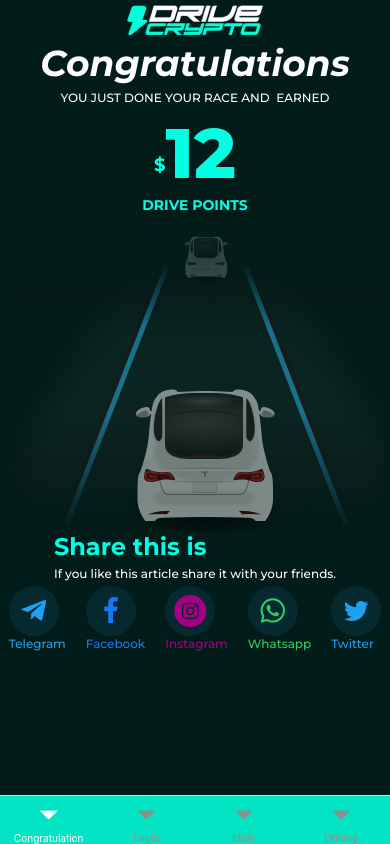
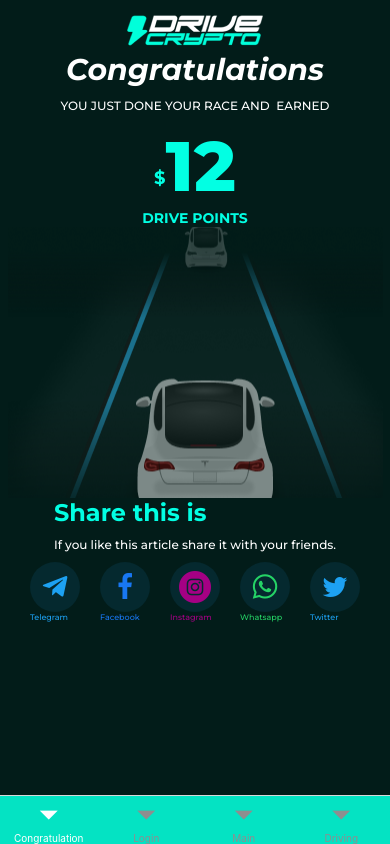
Before and after one commit to BielPimentaDev/boltV2, a React Native app: screen / in a window 390 px wide. Built offline with nearby package versions, Linux system fonts and the light colour scheme.

Commit message:
map component

```diff
--- a/package.json
+++ b/package.json
@@ -26,7 +26,9 @@
     "react-native-web": "0.17.7",
     "styled-components": "^5.3.5",
     "expo-updates": "~0.13.3",
-    "expo-linear-gradient": "~11.3.0"
+    "expo-linear-gradient": "~11.3.0",
+    "expo-location": "~14.2.2",
+    "react-native-maps": "0.30.2"
   },
   "devDependencies": {
     "@babel/core": "^7.12.9"
--- a/screen/Congratulation/Index.jsx
+++ b/screen/Congratulation/Index.jsx
@@ -1,4 +1,4 @@
-import { View, Text, StyleSheet, Image } from 'react-native'
+import { View, Text, StyleSheet, Image, StatusBar } from 'react-native'
 import { FontAwesome5 } from '@expo/vector-icons';
 import { FontAwesome } from '@expo/vector-icons';
 import { Entypo } from '@expo/vector-icons';
@@ -16,7 +16,8 @@
 export default function Index() {
   return (
     <View style={styles.container}>
-        <Image source={require('../../assets/imgs/logo2.png')}/>
+        <StatusBar/>
+        <Image source={require('../../assets/imgs/logo2.png')} />
 
         <Text style={styles.title}>Congratulations</Text>
         <Text style={styles.subtitle}>YOU JUST DONE YOUR RACE AND  EARNED</Text>
@@ -29,7 +30,7 @@
             <Text style={styles.textPoints}>DRIVE POINTS</Text>
 
         </View>
-        <Image source={require('../../assets/imgs/congratulations_image.png')} style={{height: '40%'}}/>
+        <Image source={require('../../assets/imgs/congratulations_image.png')} style={{height: '35%'}}/>
 
         <View style={{justifyContent:'flex-start'}}>
             <Text style={styles.contrastText}>Share this is</Text>
@@ -43,7 +44,7 @@
                         <View  style={styles.socialCircle}>
                             {Object.values(item)[0][0]}
                             </View>
-                                        <Text style={{fontFamily: 'mont', color: Object.values(item)[0][1], fontSize:12}}  key={Object.keys(item)}>
+                                        <Text style={{fontFamily: 'mont', color: Object.values(item)[0][1], fontSize:8}}  key={Object.keys(item)}>
                         {Object.keys(item)[0]}
                                         </Text>
                     </View>
@@ -61,18 +62,20 @@
         width:'100%',
         alignItems:'center',
         alignContent:'center',
+        padding: 10
+
 
     },
     title:{
         color: 'white',
         fontFamily: 'montBoldItalic',
-        fontSize:36
+        fontSize:30
     },
     subtitle:{
         color: 'white',
         fontFamily: 'mont',
         fontSize:12,
-        marginVertical:5,
+        marginVertical:10,
 
     },
     biggerNumber:{
@@ -92,9 +95,10 @@
         color: '#02FFE3',
         fontFamily:'montBold'
     },
-    socialContainer:{flexDirection: 'row', justifyContent:'space-around'},
+    socialContainer:{flexDirection: 'row', justifyContent:'space-around', alignItems:'center'},
     socialMediaView:{
-        marginHorizontal:10
+        marginHorizontal:10,
+
     },
     socialCircle:{
         backgroundColor: '#05292F',
--- a/screen/Driving/Index.jsx
+++ b/screen/Driving/Index.jsx
@@ -6,6 +6,7 @@
 import BatteryCount from './BatteryCount'
 import Status from './Status'
 import SliderButton from './SliderButton'
+import Map from './Map'
 
 export default function Driving() {
 return (
@@ -13,12 +14,12 @@
     <Image source={require('../../assets/imgs/logo2.png')}/>
     <Image source={require('../../assets/imgs/map.png')} style={{height:'20%', marginVertical:20}}/>
     <View style={styles.box}>
-    <Speedometer/>
+    {/* <Speedometer/> */}
     <BatteryCount/>
     <Status/>
     <SliderButton/>
     </View>
-
+    <Map/>
   </View>
 )
 
@@ -31,6 +32,8 @@
     paddingTop:20,
     alignContent:'center',
     alignItems:'center',
+
+
   },
 
   box:{
--- /dev/null
+++ b/screen/Driving/Map.jsx
@@ -0,0 +1,70 @@
+import * as React from "react";
+
+import {
+  getCurrentPositionAsync,
+  useForegroundPermissions,
+  PermissionStatus,
+} from "expo-location";
+
+import {
+  StyleSheet,
+  Text,
+  View,
+  Dimensions,
+  Button,
+  Alert,
+  Image,
+} from "react-native";
+
+
+export default function App() {
+  const [locationPicked, setLocationPicked] = React.useState();
+  const [locationPermissionInformation, requestPermission] =
+    useForegroundPermissions();
+
+  async function VerifyPermissions() {
+    if (
+      locationPermissionInformation.status === PermissionStatus.UNDETERMINED
+    ) {
+      const PermissionResponse = await requestPermission();
+      return PermissionResponse;
+    }
+    if (locationPermissionInformation.status === PermissionStatus.DENIED) {
+      Alert.alert("Insuficient Permissions", "You need to grant permission");
+      return false;
+    }
+    return true
+  }
+  async function getLocationHandler() {
+      const hasPermission = await VerifyPermissions();
+      if(!hasPermission){
+          return
+        }
+        const location = await getCurrentPositionAsync();
+        setLocationPicked({
+            lat: location.coords.latitude,
+            lng: location.coords.longitude,
+        });
+
+    console.log(location.coords.latitude);
+    console.log(location.coords.longitude);
+  }
+
+  return (
+    <View style={styles.container}>
+
+      <Button onPress={getLocationHandler} title='take current location' />
+    </View>
+  )
+}
+const styles = StyleSheet.create({
+    container:{
+        width: '100%',
+        justifyContent:'flex-end'
+    }
+    ,
+  map: {
+    width: Dimensions.get('window').width,
+    height: Dimensions.get('window').height,
+  },
+})
--- a/screen/Driving/Speedometer.jsx
+++ b/screen/Driving/Speedometer.jsx
@@ -25,8 +25,6 @@
 }
 const styles = StyleSheet.create({
     box:{
-
-
         width: 200,
         height:100,
         // backgroundColor:'red',
@@ -36,6 +34,7 @@
         alignItems: 'center',
         alignContent: 'center',
         overflow: 'hidden'
+
     },
     kmNumber:{
       marginTop:'auto',
--- a/screen/Driving/Status.jsx
+++ b/screen/Driving/Status.jsx
@@ -2,7 +2,7 @@
 import React from 'react'
 import { Txt, TxtBg, TxtLght } from '../../common/styles/styles'
 
-let barList = []
+let barList = [1,2,3,4,5,6,7,8,9,10,11,12,13,14,15,16,17,18,19,20,21,22,23,24]
 const status = [
     {
         number: '150',
@@ -22,9 +22,7 @@
 ]
 
 export default function Status() {
-    {for (let i= 0; i<24; i++){
-        barList.push(i+1)
-        }}
+
 
   return (
     <View style={styles.container}>
@@ -50,8 +48,8 @@
             {status.map(item =>{
                 return(
                     <>
-                    <View key={item.text} style={{justifyContent: 'center', alignItems: 'center'}}>
-                        <View style={{flexDirection: 'row', alignItems:'flex-end', margin: 5}}>
+                    <View key={item.number} style={{justifyContent: 'center', alignItems: 'center'}}>
+                        <View  key={item.number} style={{flexDirection: 'row', alignItems:'flex-end', margin: 5}}>
                             <TxtBg>{item.number}</TxtBg>
                             {item.type === 'text' ? <Txt style={{marginHorizontal:5}}>km</Txt> : <Txt style={{marginHorizontal:5}}>$</Txt>}
                         </View>
```
Also changed, not shown: 3 other files (tests, documents, lock files or other folders).
